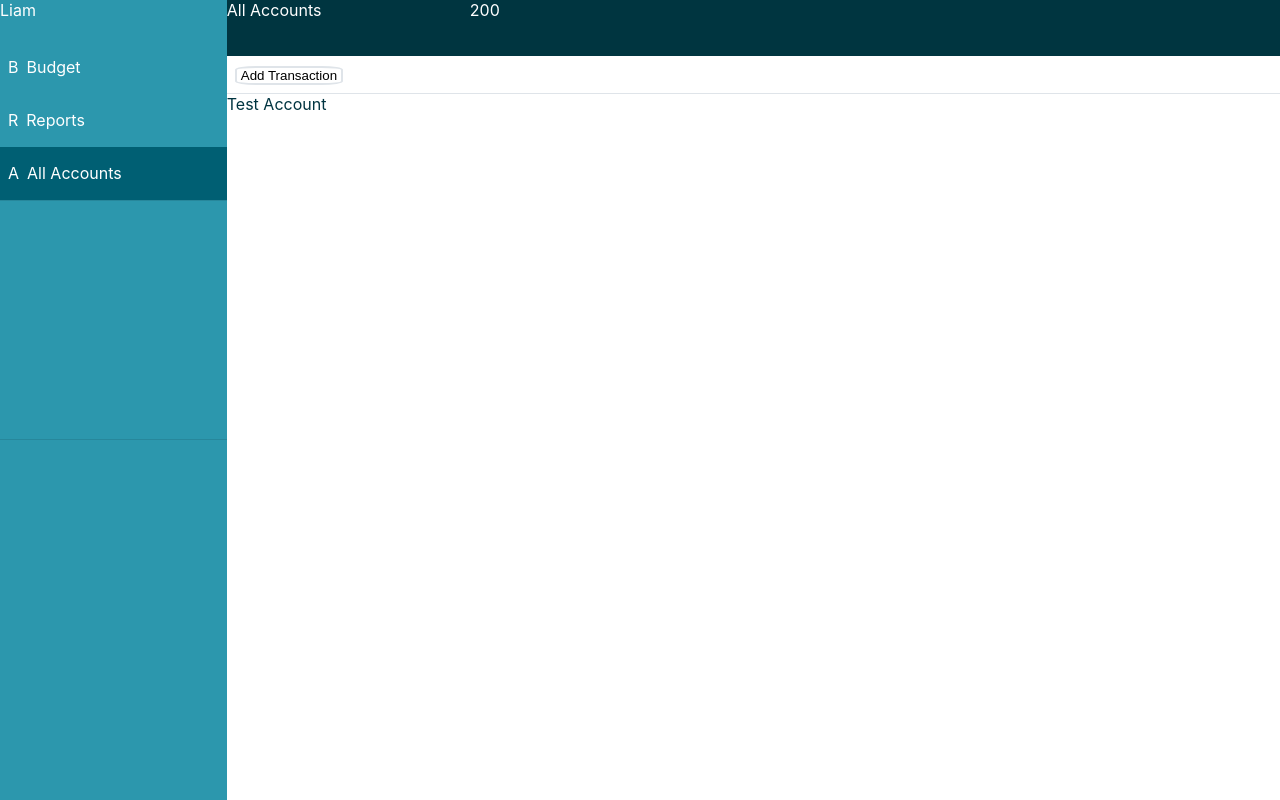
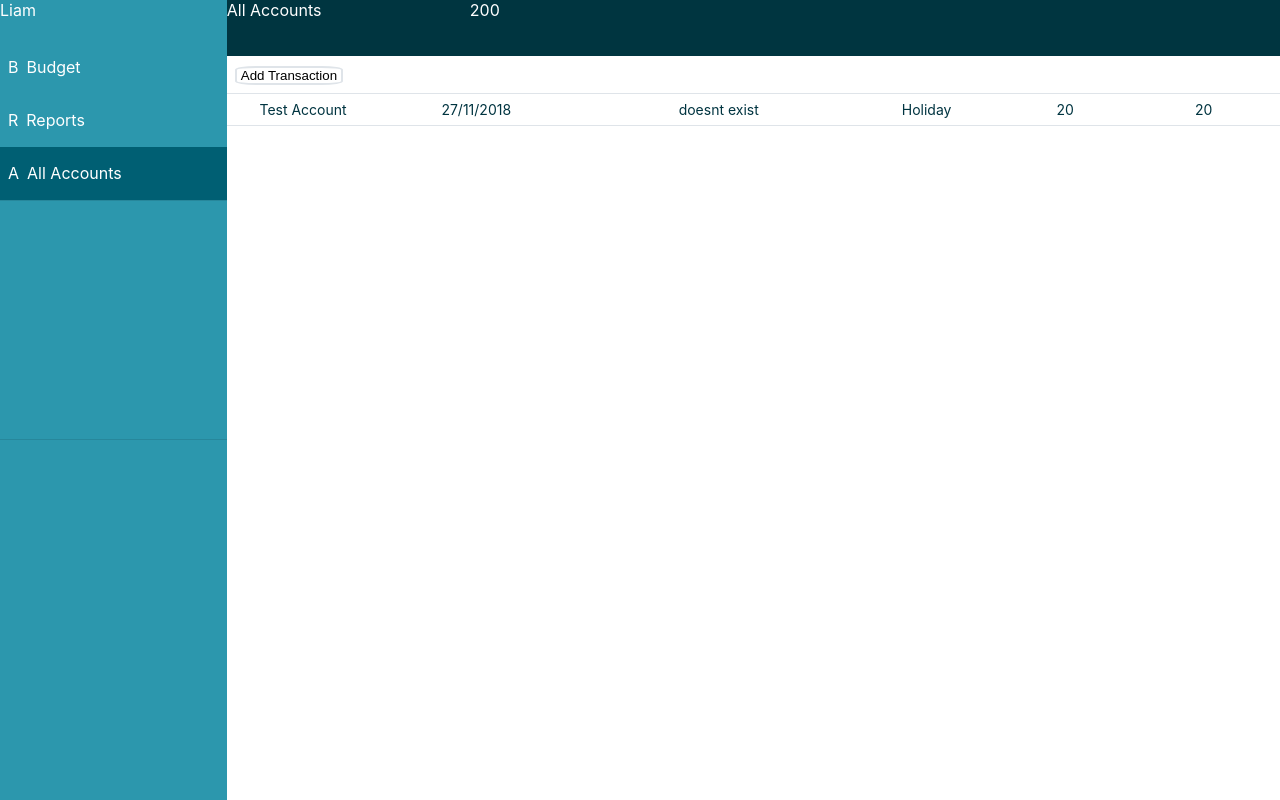
Before and after one commit to liamgbs/not-ynab, a React (Create React App) app: page / in a window 1280 px wide. Built offline with nearby package versions, Linux system fonts and the light colour scheme.

Commit message:
Connected some account and transactions components

```diff
--- a/src/reducers/helpers.ts
+++ b/src/reducers/helpers.ts
@@ -1,6 +1,7 @@
 import { Month } from "../types/categories";
 import moment from 'moment';
 import { Account, AccountType } from "../types/accounts";
+import { Transaction } from "../types/transactions";
 
 export function newMonthHelper(lastMonth: Month) : Month {
 	return {
--- a/src/styles/constants.scss
+++ b/src/styles/constants.scss
@@ -9,3 +9,5 @@ $text-colour-dark: #003440;
 
 $border-colour-dark: #dfe4e9;
 $border-colour-light: #0e414c;
+
+$font-small: 14px;
--- /dev/null
+++ b/src/views/Accounts/AccountsContent/AccountsTransactions/AccountTransaction/accounts-transaction.scss
@@ -0,0 +1,10 @@
+@import '../../../../../styles/constants.scss';
+
+.accounts-transaction {
+	display: grid;
+	grid-template-columns: 1fr 1.5fr 2fr 1fr 1fr 1fr;
+	padding: .5em;
+	border-bottom: 1px solid $border-colour-dark;
+	font-size: $font-small;
+	text-align: center;
+}
--- /dev/null
+++ b/src/views/Accounts/AccountsContent/AccountsTransactions/AccountTransaction/index.tsx
@@ -0,0 +1,52 @@
+import './accounts-transaction.scss';
+
+import React, { PureComponent } from 'react';
+import { connect } from 'react-redux';
+import { Transaction } from '../../../../../types/transactions';
+import { Dispatch } from 'redux';
+
+interface Props {
+	transaction: Transaction
+	isNew?: boolean,
+}
+
+interface Actions {
+	saveTransaction: () => void
+}
+
+class AccountsTransaction extends PureComponent<Props> {
+	render() {
+		const { transaction } = this.props;
+		return (
+			<div className="accounts-transaction">
+				<div className="transaction-account">
+					{transaction.accountName}
+				</div>
+				<div className="transaction-date">
+					{transaction.date}
+				</div>
+				<div className="transaction-payee">
+					{transaction.payeeName}
+				</div>
+				<div className="transaction-category">
+					{transaction.categoryName}
+				</div>
+				<div className="transaction-outflow">
+					{transaction.amount}
+				</div>
+				<div className="transaction-inflow">
+					{transaction.amount}
+				</div>
+
+			</div>
+		)
+	}
+}
+
+function mapPropsToDispatch(dispatch: Dispatch) {
+	return {
+		saveTransaction: () => {}
+	}
+}
+
+export default connect(null, mapPropsToDispatch)(AccountsTransaction);
--- a/src/views/Accounts/AccountsContent/AccountsTransactions/index.tsx
+++ b/src/views/Accounts/AccountsContent/AccountsTransactions/index.tsx
@@ -3,19 +3,27 @@ import React, { PureComponent } from 'react';
 import { connect } from 'react-redux';
 import { RootState } from '../../../../reducers';
 import { Transaction } from '../../../../types/transactions';
+import AccountTransaction from './AccountTransaction';
+import { Account } from '../../../../types/accounts';
 
 interface Props {
+	activeAccount: Account,
 	newTransaction : boolean,
 	transactions : Transaction[]
 }
 
 class AccountsTransactions extends PureComponent<Props> {
 	render() {
+		const {activeAccount, transactions, newTransaction} = this.props;
 		return (
 			<div className="accounts-transactions">
-				{this.props.newTransaction ? "New Transaction" : null}
-				{this.props.transactions.map(trans => {
-					return trans.accountName
+				{newTransaction ? "New Transaction" : null}
+
+				{transactions.map(trans => {
+					return trans.accountName === activeAccount.accountName
+							||
+						   activeAccount.accountName === "All Accounts" ?
+						<AccountTransaction transaction={trans} /> : null
 				})}
 			</div>
 		)
@@ -24,6 +32,7 @@ class AccountsTransactions extends PureComponent<Props> {
 
 function mapStateToProps(state: RootState) {
 	return {
+		activeAccount: state.accounts.accounts[state.accounts.activeAccount],
 		newTransaction: state.transactions.newTransaction,
 		transactions: state.transactions.transactions
 	}
```
Also changed, not shown: 1 other file (tests, documents, lock files or other folders).
